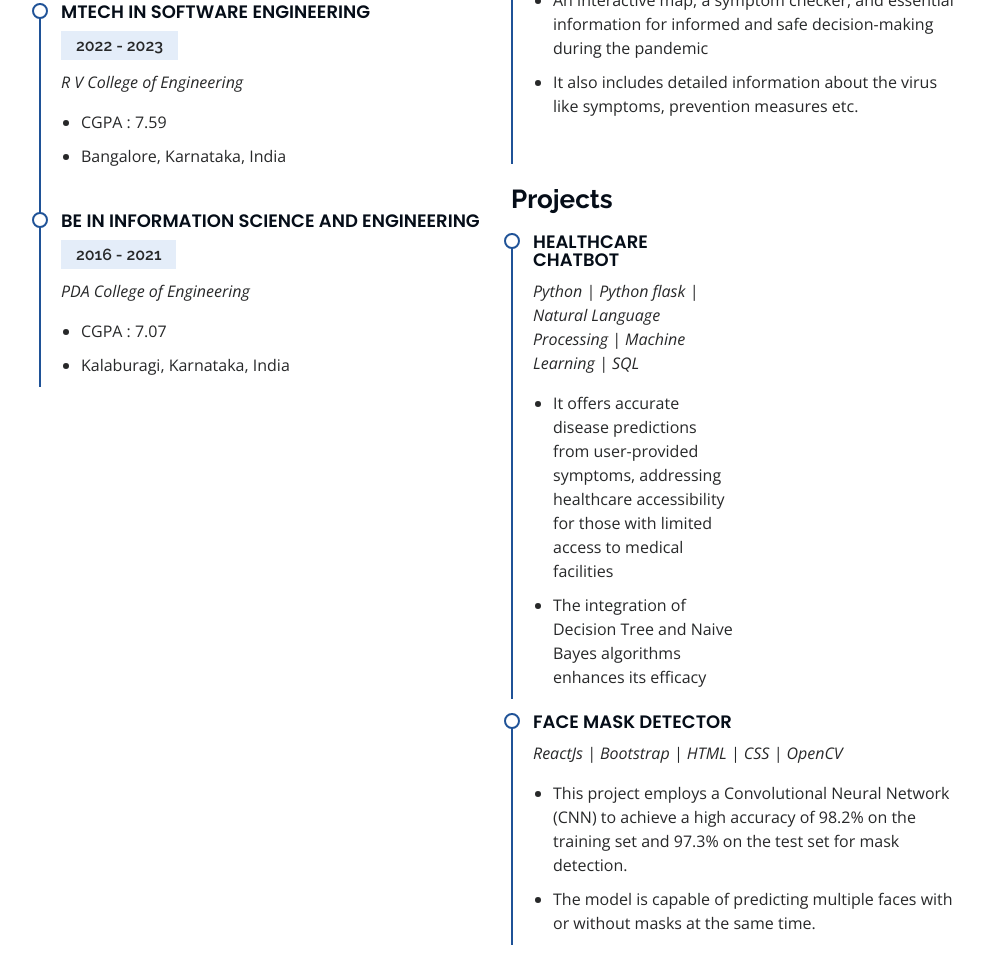
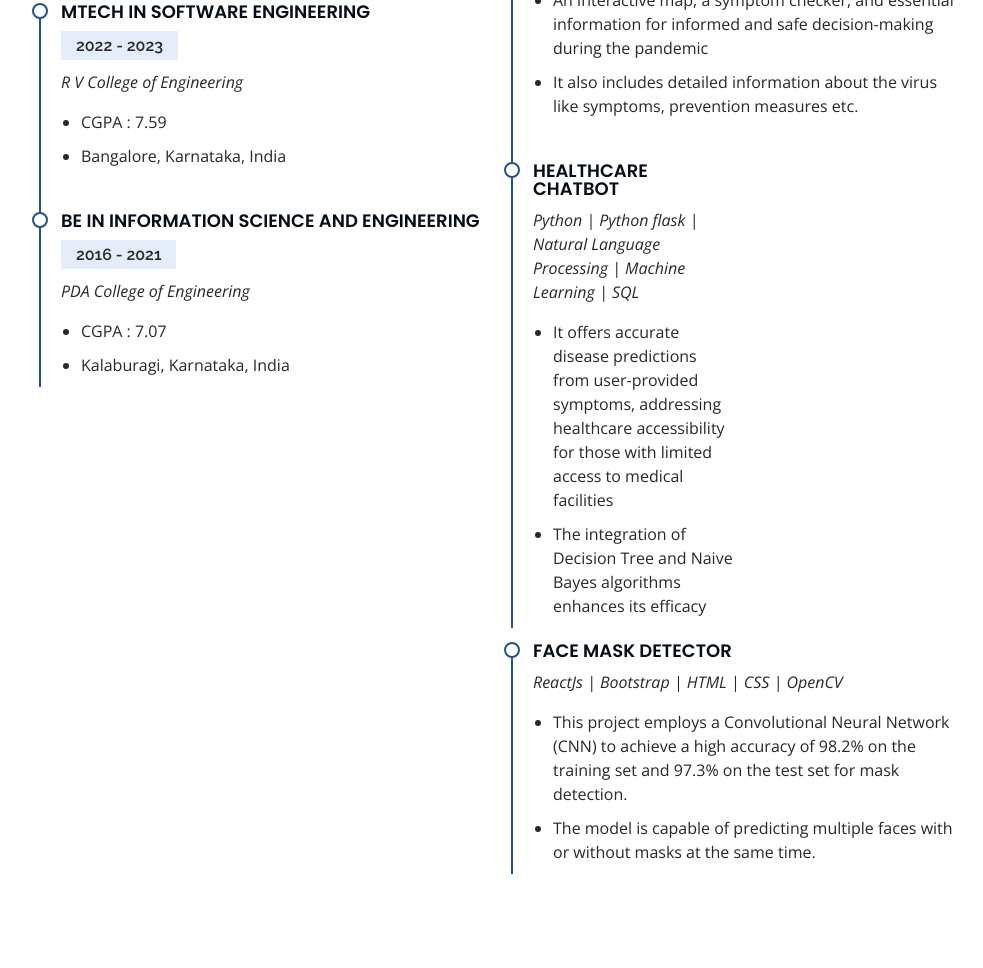
Before and after one commit to deepvr789/Portfolio, a plain HTML site: page index.html in a window 1280 px wide. Shown: the part 2974-3942 px from the top of the page, without its empty margins (291-1274 px from the left). Drawn offline with nearby package versions, Linux system fonts and the light colour scheme.

Commit message:
Update index.html

```diff
--- a/index.html
+++ b/index.html
@@ -283,7 +283,7 @@
               </ul>
             </div>
               <div class="col-lg-6" data-aos="fade-up" data-aos-delay="100">
-            <h3 class="resume-title">Projects</h3>
+
             <div class="resume-item">
               <h4>Healthcare Chatbot </h4>
               <p><em>Python | Python flask | Natural Language Processing | Machine Learning | SQL</em></p>
```
